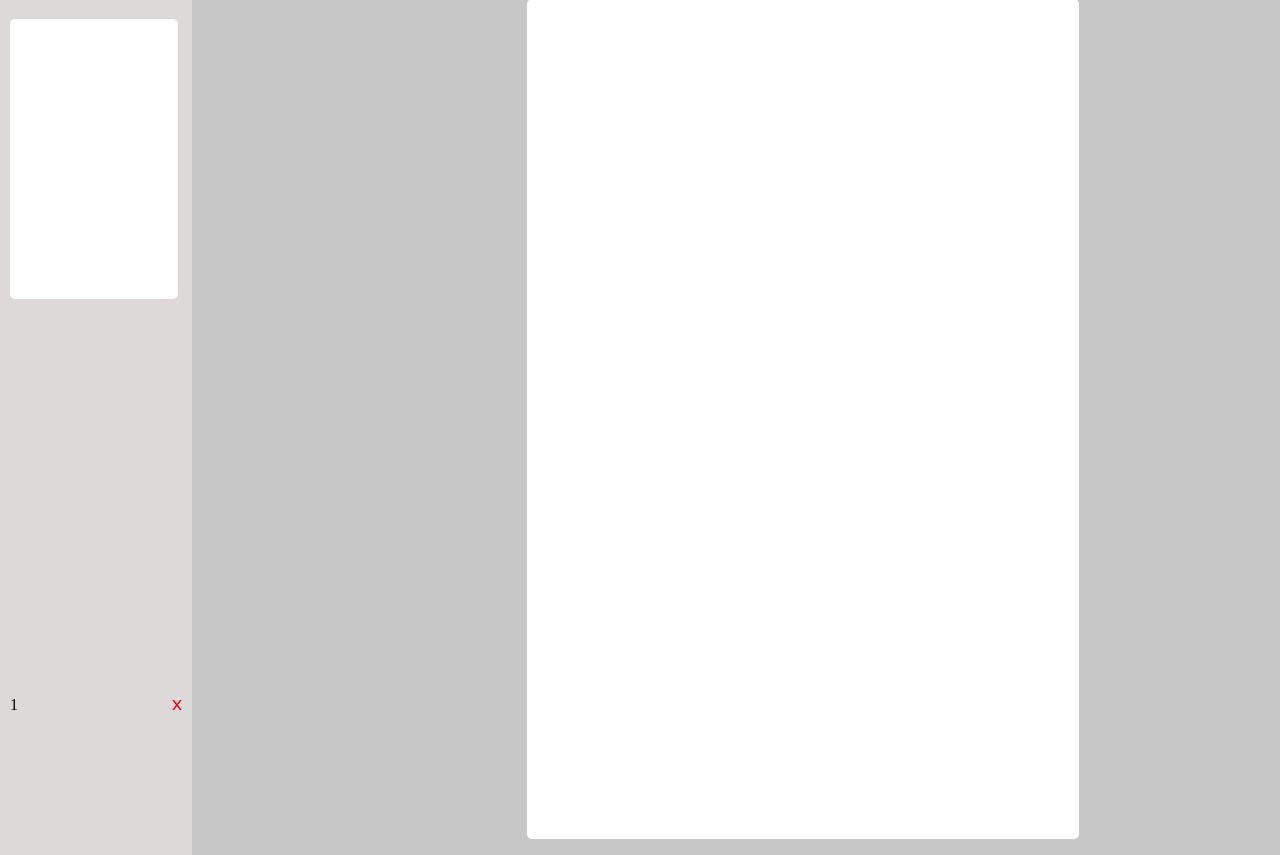
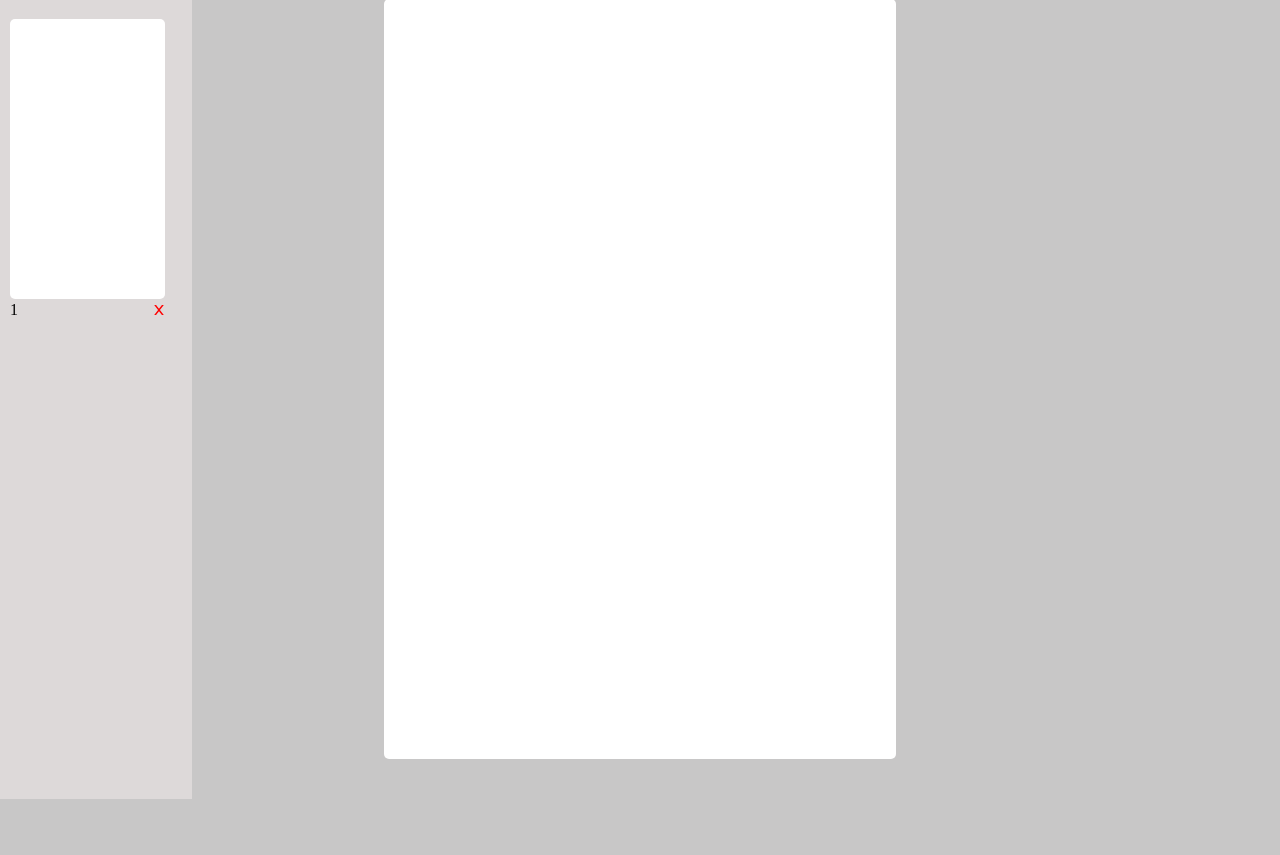
Before and after one commit to MZ-21/JavaScript-Projects, a website: page SwiftNotes/Website.html in a window 1280 px wide. Shown: the part 83-938 px from the top of the page. After the commit the page ends 882 px from the top, so only its background shows below. Drawn offline with Linux system fonts and the light colour scheme.

Commit message:
sidebar edits

```diff
--- a/SwiftNotes/Styles/body-styles.css
+++ b/SwiftNotes/Styles/body-styles.css
@@ -1,53 +1,99 @@
 
 .body-below-menu {
+    margin: 0px;
+    height: 100vh;
     display: grid;
     grid-template-columns: 1fr 2fr;
+
+}
+.page-container {
+    background-color: white;
+    position: relative;
+    display: block;
+    height: 95vh;
+    width: 40vw;
+    margin-left: 30vw;
+    border-radius: 5px;
+    /* padding: 6px; */
+    /* width: 50%;
+    margin: auto auto; */
+    /*
+     */
 }
 .page {
     display: block;
-    width: 40vw;
-    margin-top: 0px;
-    margin-left: 100px;
-    margin-right: 100px;
-    height: 100vh;
-    background-color: white;
+    margin-left: 10px;
+    padding: 0;
+    height: 95%;
+    width: 95%;
     outline: none;
-    border-radius: 5px;
-    padding: 20px;
-    letter-spacing: 1px;
+    letter-spacing: 1.1px;
+
 }
 .side-bar-container {
-    position: relative;
+    position: absolute;
+    height: 100%;
     width: 15vw;
-    height: 100%;
-    margin-right: 20px;
     background-color: rgba(235, 231, 231,0.6);
     visibility: visible;
-    display: grid;
-    grid-template-columns: 1fr;
 }
+.mock-page-container {
+    width: 60%;
+    margin-left: 10px;
+    margin-top: 20px;
 
+}
 .mock-page {
-    width: 10vw;
+    width: 100%;
     height: 30vh;
     background-color: white;
     border-radius: 5px;
-    margin-left: 10px;
-    margin-right: 10px;
-    margin-top: 20px;
     font-size: 7px;
     padding: 20px;
+    margin-bottom: 0;
 }
 .mock-page-attributes-container {
-    display: flex;
+    /* background-color: aqua; */
+    display: inline-flex;
     flex-direction: row;
-    align-items: center;
+    width:80%;
+    margin-left: 10px;
+    margin-top:2px;
+    align-items:flex-start;
     justify-content: space-between;
+
 }
-.number-page-container {
-    margin-left: 10px;
+
+.number-page{
+    margin: 0;
 }
+
 .delete-icon-container {
     width: 10px;
-    margin-right: 10px;
 }
+
+/* @media screen and (max-width:1024px) {
+    .page-container{
+        margin-left: 40vw;
+    }
+    .page {
+        margin-left: 6px;
+    }
+    .side-bar-container {
+        width: 20vw;
+    }
+}
+
+@media screen and (max-width:600px) {
+    .page-container{
+        width: 50vw;
+        margin-left: 40vw;
+    }
+    .page {
+        margin-left: 6px;
+    }
+    .side-bar-container {
+        width: 25vw;
+        background-color: red;
+    }
+} */
--- a/SwiftNotes/Styles/everything.css
+++ b/SwiftNotes/Styles/everything.css
@@ -1,5 +1,6 @@
 body {
     background-color:rgba(187, 185, 185,0.8) ;
     margin: 0;
+    height: 100%;
 
 }
--- a/SwiftNotes/Styles/header-styles.css
+++ b/SwiftNotes/Styles/header-styles.css
@@ -1,7 +1,8 @@
 
 .header{
-    max-width: 100%;
-    max-height: 100%;
+    /* max-width: 100%;
+    max-height: 100%; */
+    background-color: purple;
 }
 .header-top {
     display: grid;
```
Also changed, not shown: SwiftNotes/Website.html (+0 -1 lines).
